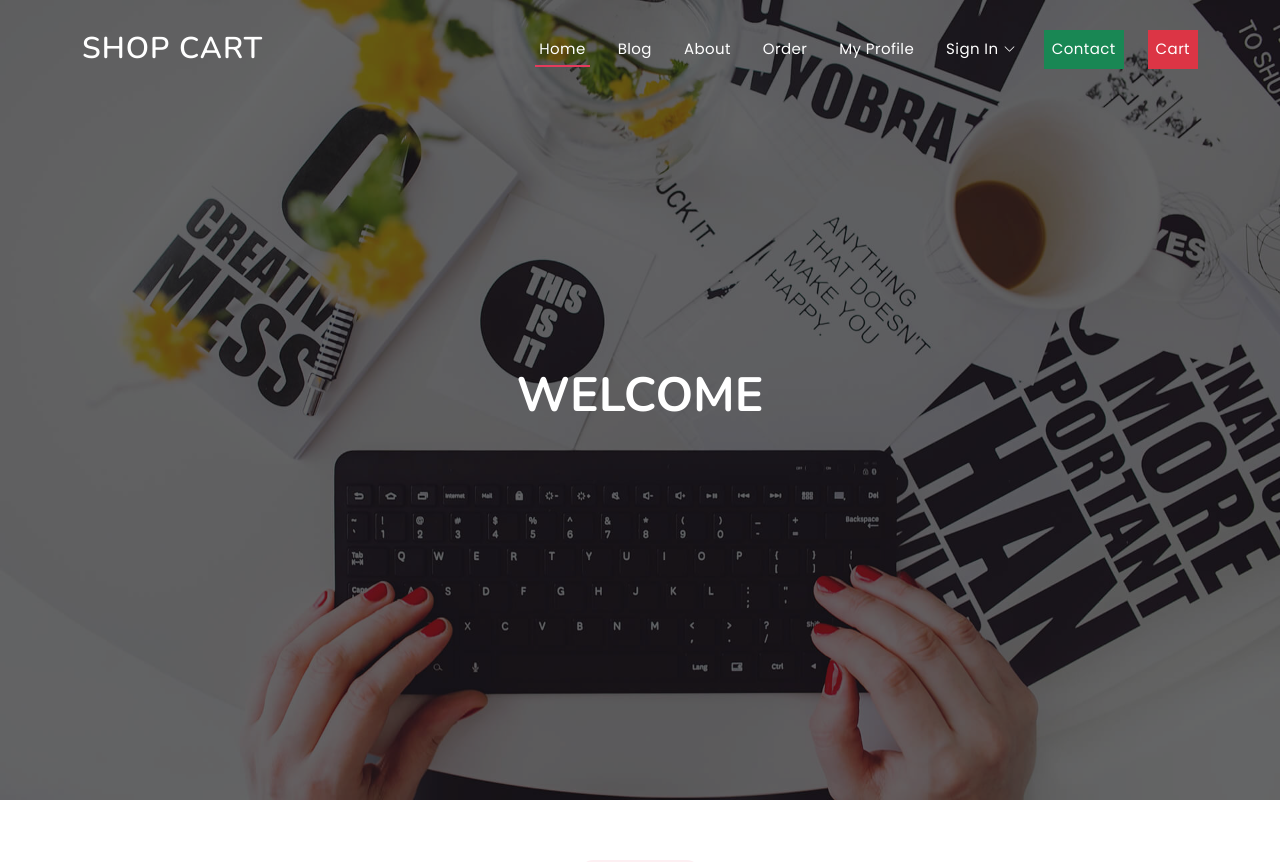
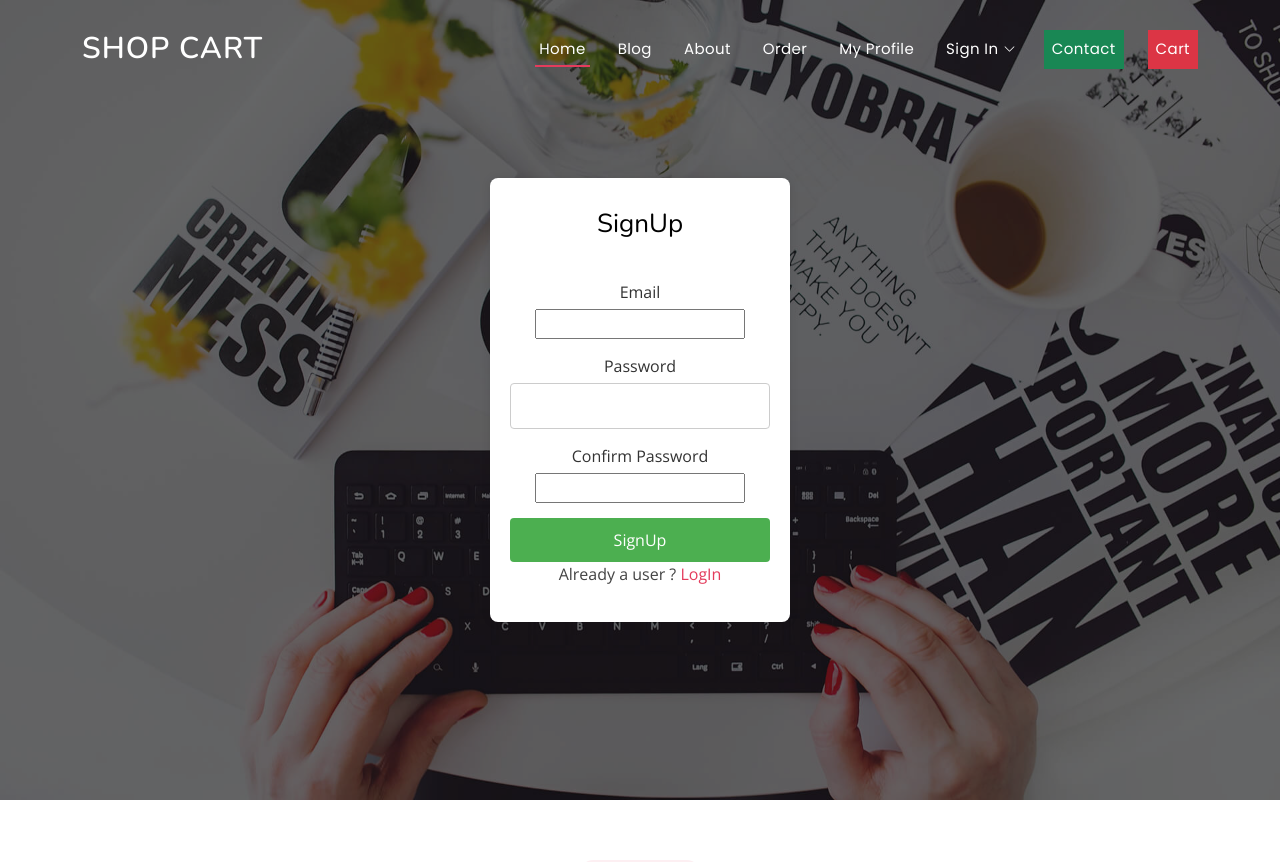
Before and after one commit to NiramayThaker/django-ecom-wid-payment, a Django app: page / in a window 1280 px wide. Shown: the top 862 px of the page. Run offline with Django 4.2, Linux system fonts and the light colour scheme; some libraries are stand-ins or nearby versions.

Commit message:
Authentication set up

```diff
--- a/templates/index.html
+++ b/templates/index.html
@@ -3,7 +3,28 @@
 {% block title %}Home{% endblock title %}
 
 {% block main %}
-<h1>Welcome</h1>
+
+<div class="login-container">
+  <form action="auth/sign-up.html" method="post">
+    {% csrf_token %}
+    <h3 style="color: black;">SignUp</h3>
+      <div class="form-group">
+          <label for="email">Email</label>
+          <input type="email" id="email" name="email" required>
+      </div>
+      <div class="form-group">
+          <label for="password">Password</label>
+          <input type="password" id="password" name="password" required>
+      </div>
+      <div class="form-group">
+          <label for="conf-password">Confirm Password</label>
+          <input type="conf-password" id="conf-password" name="conf-password" required>
+      </div>
+      <button type="submit">SignUp</button>
+  </form>
+  <p>Already a user ? <a href="{% url "sign-in" %}">LogIn</p>
+</div>
+
 {% endblock main %}
 
 {% block content %}
```
